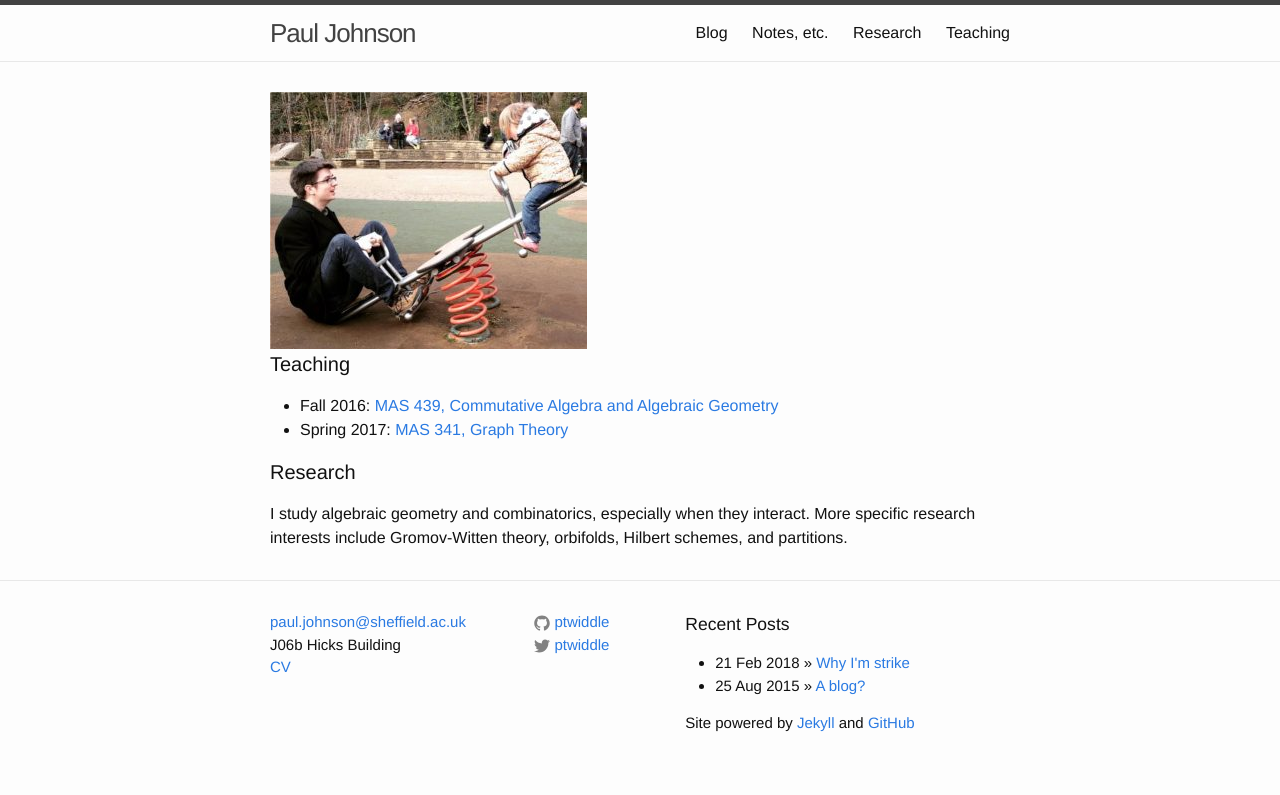
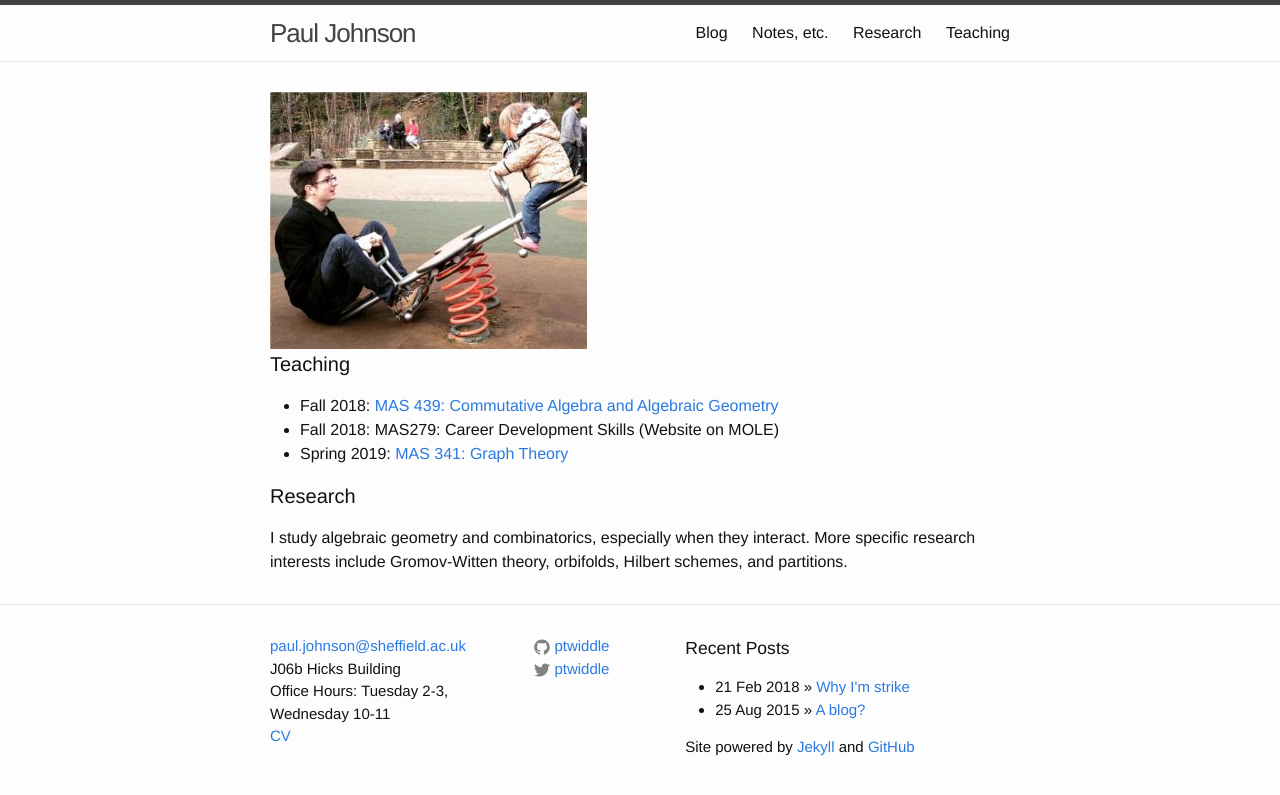
Before and after one commit to ptwiddle/ptwiddle.github.io, a Jekyll site: the page built from index.html, in a window 1280 px wide. Shown: the top 795 px of the page. Built offline with Jekyll 4.4.1, drawn with Linux system fonts in a browser that asks for light colours.

Commit message:
update front page for new year

```diff
--- a/_includes/footer.html
+++ b/_includes/footer.html
@@ -9,6 +9,7 @@
         <ul class="contact-list">
           <li><a href="mailto:{{ site.email }}">{{ site.email }}</a></li>
           <li> J06b Hicks Building</li>
+          <li> Office Hours: Tuesday 2-3, Wednesday 10-11
           <li> <a href="cv.pdf"> CV </a> </li>
         </ul>
       </div>
--- a/index.html
+++ b/index.html
@@ -8,8 +8,9 @@ layout: default
 
   <h3 class="page-heading">Teaching</h3>
       <ul>
-        <li> Fall 2016: <a href="http://ptwiddle.github.io/MAS439-Commutative-Algebra/">MAS 439, Commutative Algebra and Algebraic Geometry</a></li>
-        <li> Spring 2017: <a href="http://ptwiddle.github.io/MAS341-Graph-Theory/">MAS 341, Graph Theory</a></li>
+        <li> Fall 2018: <a href="http://ptwiddle.github.io/MAS439-Commutative-Algebra/">MAS 439: Commutative Algebra and Algebraic Geometry</a></li>
+	<li> Fall 2018: MAS279: Career Development Skills (Website on MOLE)
+        <li> Spring 2019: <a href="http://ptwiddle.github.io/MAS341-Graph-Theory/">MAS 341: Graph Theory</a></li>
       </ul>
   <h3 class="page-heading"> Research </h3>
        I study algebraic geometry and combinatorics, especially when they interact.  More specific research interests include Gromov-Witten theory, orbifolds, Hilbert schemes, and partitions.
```
Also changed, not shown: Teaching.md (+0 -2 lines).
